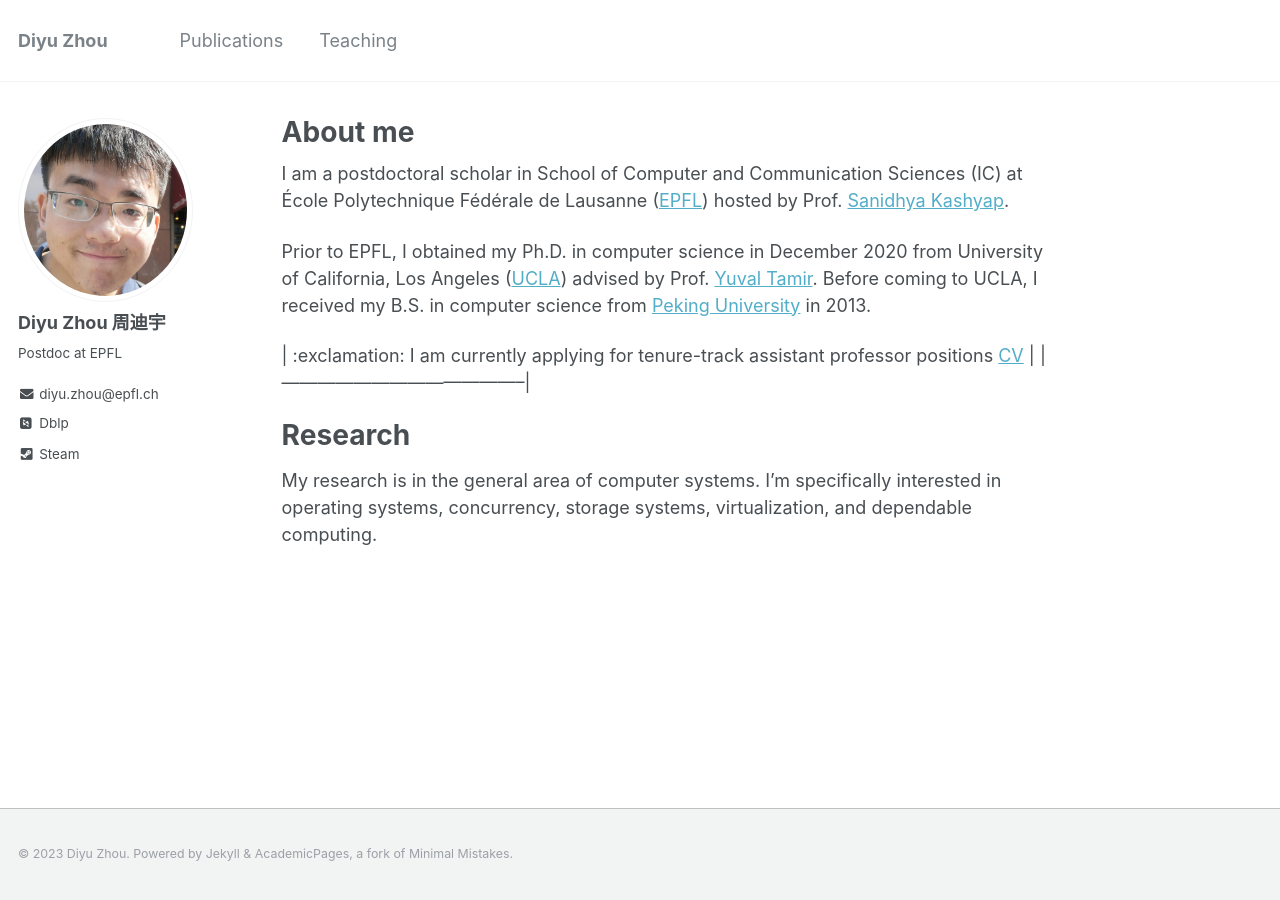
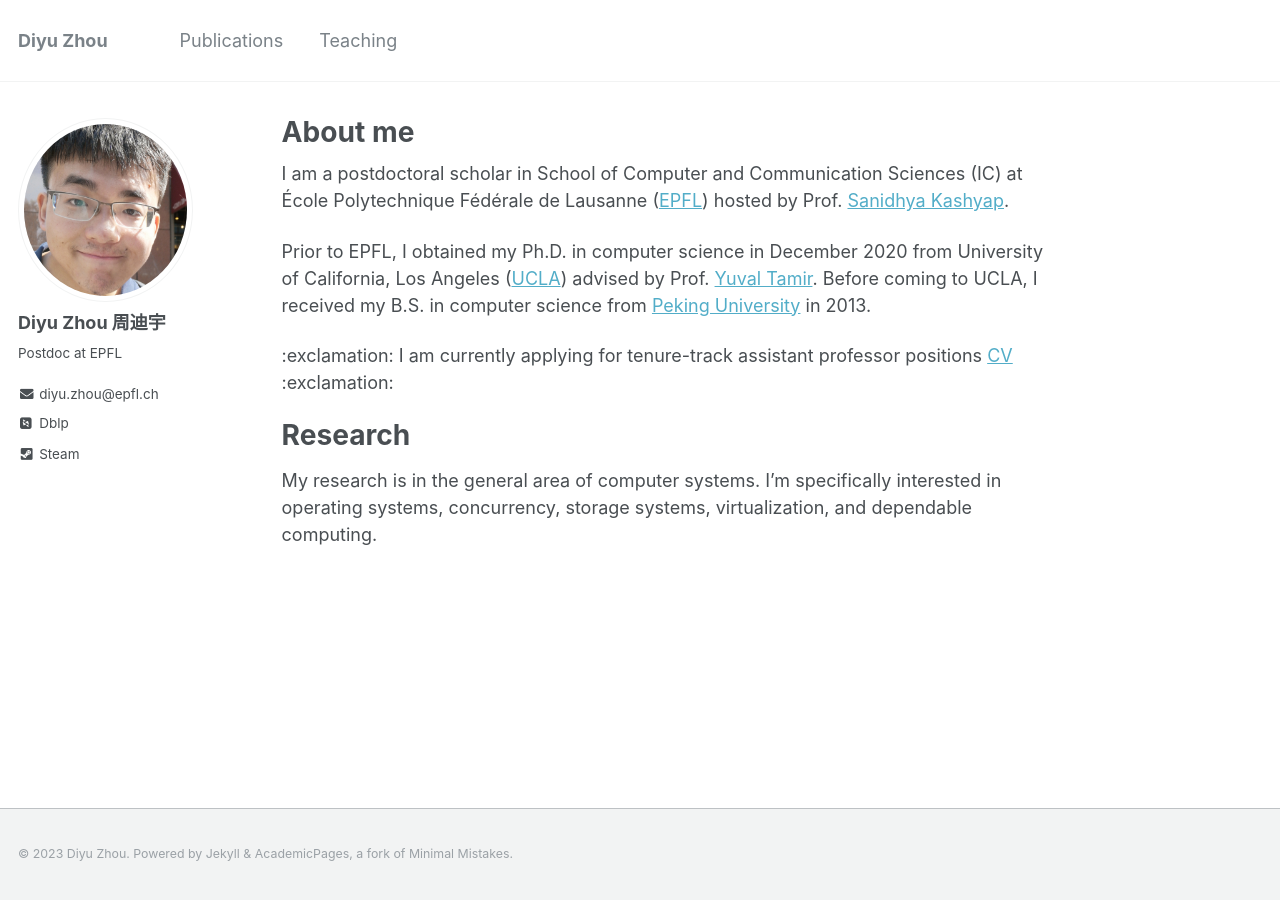
Before and after one commit to zhou-diyu/zhou-diyu.github.io, a Jekyll site: the page built from _pages/about.md, in a window 1280 px wide. Built offline with Jekyll 4.4.1, drawn with Linux system fonts in a browser that asks for light colours; some web fonts are replaced; some of the changed lines change nothing that is shown.

Commit message:
Update about.md

```diff
--- a/_pages/about.md
+++ b/_pages/about.md
@@ -19,8 +19,7 @@ I am a postdoctoral scholar in School of Computer and Communication Sciences (IC
 
 Prior to EPFL, I obtained my Ph.D. in computer science in December 2020 from University of California, Los Angeles ([UCLA](https://www.ucla.edu/)) advised by Prof. [Yuval Tamir](http://web.cs.ucla.edu/~tamir/). Before coming to UCLA, I received my B.S. in computer science from [Peking University](https://www.pku.edu.cn/) in 2013.
 
-| :exclamation:  I am currently applying for tenure-track assistant professor positions [CV]() |
-|-----------------------------------------|
+:exclamation:  I am currently applying for tenure-track assistant professor positions [CV](/files/cv_dyz.pdf) :exclamation:
 
 Research
 ======
```
